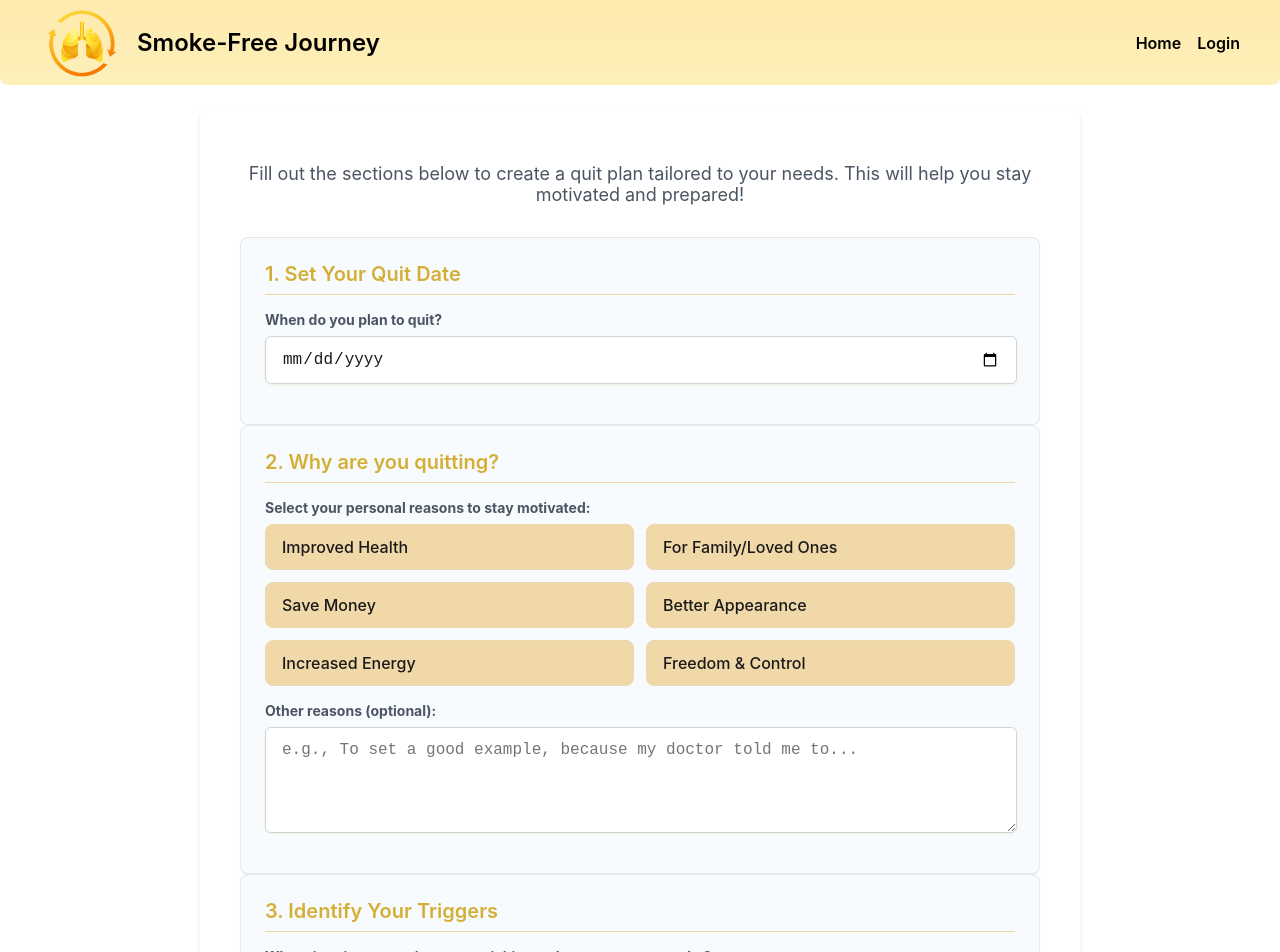
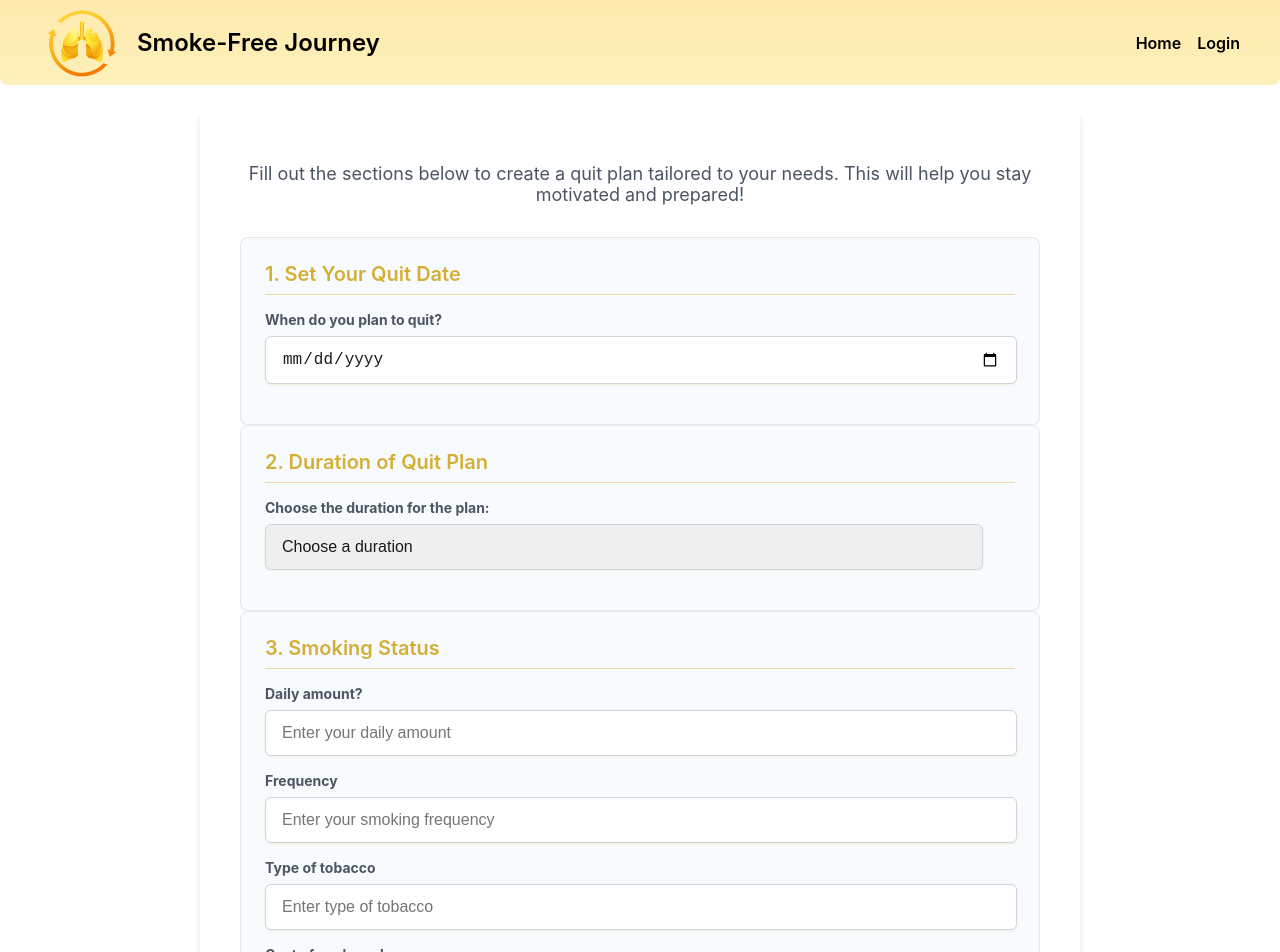
Before and after one commit to TuaaanAnhNguyen/SWP391-SU25-FE, an Angular app in the folder smoking-cessation/: page /quit-plan in a window 1280 px wide. Shown: the top 952 px of the page. Built offline with nearby package versions, Linux system fonts and the light colour scheme.

Commit message:
update quit=plan

```diff
--- a/smoking-cessation/src/app/quit-plan/quit-plan.css
+++ b/smoking-cessation/src/app/quit-plan/quit-plan.css
@@ -227,3 +227,9 @@
 .text-link:hover {
     color: #a98a2a;
 }
+
+.preferred-label {
+  color: #d4af37;
+  font-size: 0.95em;
+  margin-left: 0.5em;
+}
--- a/smoking-cessation/src/app/quit-plan/quit-plan.html
+++ b/smoking-cessation/src/app/quit-plan/quit-plan.html
@@ -17,6 +17,7 @@
             formControlName="quitDate"
             class="form-input"
             required
+            [min]="todayString"
           />
           <div *ngIf="quitDateWarning" style="color: #b91c1c; margin-top: 0.5rem">
             {{ quitDateWarning }}
@@ -24,9 +25,46 @@
         </div>
       </div>
 
+      <!-- Section: Duration of Plan -->
+       <div class="form-section">
+        <h3 class="form-section-title">2. Duration of Quit Plan</h3>
+        <div class="form-group">
+            <label for="duration" class="form-label">Choose the duration for the plan:</label>
+            <select id="duration" formControlName="duration" class="form-input" placeholder="Choose a duration">
+                <option value="" disabled selected>Choose a duration</option>
+                <option value="2">2 weeks</option>
+                <option value="3">3 weeks</option>
+                <option value="4">4 weeks</option>
+                <option value="5">5 weeks</option>
+                <option value="6">6 weeks <span class="preferred-label">(preferred)</span></option>
+            </select>
+        </div>
+       </div>
+
+       <!-- Section: Smoking Status -->
+        <div class="form-section">
+            <h3 class="form-section-title">3. Smoking Status</h3>
+            <div class="form-group">
+                <label for="dailyCigarettes" class="form-label">Daily amount?</label>
+                <input type="number" id="dailyCigarettes" formControlName="dailyCigarettes" class="form-input" min="0" placeholder="Enter your daily amount">
+            </div>
+            <div class="form-group">
+                <label for="frequency" class="form-label">Frequency</label>
+                <input type="text" id="frequency" formControlName="frequency" class="form-input" placeholder="Enter your smoking frequency">
+            </div>
+            <div class="form-group">
+                <label for="cigaretteType" class="form-label">Type of tobacco</label>
+                <input type="text" id="cigaretteType" formControlName="cigaretteType" class="form-input" placeholder="Enter type of tobacco">
+            </div>
+            <div class="form-group">
+                <label for="cigaretteCost" class="form-label">Cost of each pack</label>
+                <input type="number" id="cigaretteCost" formControlName="cigaretteCost" class="form-input" min="0" placeholder="Cost of each pack of tobacco">
+            </div>
+        </div>
+
       <!-- Section: Your Reasons for Quitting -->
       <div class="form-section">
-        <h3 class="form-section-title">2. Why are you quitting?</h3>
+        <h3 class="form-section-title">4. Why are you quitting?</h3>
         <p class="form-label">
           Select your personal reasons to stay motivated:
         </p>
@@ -77,7 +115,7 @@
 
       <!-- Section: Identify Your Triggers -->
       <div class="form-section">
-        <h3 class="form-section-title">3. Identify Your Triggers</h3>
+        <h3 class="form-section-title">5. Identify Your Triggers</h3>
         <p class="form-label">
           What situations, emotions, or activities make you want to smoke?
         </p>
@@ -128,7 +166,7 @@
 
       <!-- Section: Your Quitting Strategies -->
       <div class="form-section">
-        <h3 class="form-section-title">4. How Will You Do It? (Strategies)</h3>
+        <h3 class="form-section-title">6. How Will You Do It? (Strategies)</h3>
         <p class="form-label">
           Which strategies will you use to help you quit and manage cravings?
         </p>
--- a/smoking-cessation/src/app/quit-plan/quit-plan.ts
+++ b/smoking-cessation/src/app/quit-plan/quit-plan.ts
@@ -6,51 +6,116 @@ import { FormBuilder, FormGroup, ReactiveFormsModule } from '@angular/forms';
   selector: 'app-quit-plan',
   imports: [CommonModule, ReactiveFormsModule],
   templateUrl: './quit-plan.html',
-  styleUrl: './quit-plan.css'
+  styleUrl: './quit-plan.css',
 })
 export class QuitPlan {
   quitPlanForm: FormGroup;
   quitDateWarning: string = '';
+  todayString: string;
 
   reasonsList = [
     { id: 'reason-health', value: 'Improved Health', label: 'Improved Health' },
-    { id: 'reason-family', value: 'For Family/Loved Ones', label: 'For Family/Loved Ones' },
+    {
+      id: 'reason-family',
+      value: 'For Family/Loved Ones',
+      label: 'For Family/Loved Ones',
+    },
     { id: 'reason-money', value: 'Save Money', label: 'Save Money' },
-    { id: 'reason-appearance', value: 'Better Appearance', label: 'Better Appearance' },
-    { id: 'reason-energy', value: 'Increased Energy', label: 'Increased Energy' },
-    { id: 'reason-freedom', value: 'Freedom/Control', label: 'Freedom & Control' }
+    {
+      id: 'reason-appearance',
+      value: 'Better Appearance',
+      label: 'Better Appearance',
+    },
+    {
+      id: 'reason-energy',
+      value: 'Increased Energy',
+      label: 'Increased Energy',
+    },
+    {
+      id: 'reason-freedom',
+      value: 'Freedom/Control',
+      label: 'Freedom & Control',
+    },
   ];
 
   triggersList = [
     { id: 'trigger-stress', value: 'Stress', label: 'Stress' },
     { id: 'trigger-meals', value: 'After Meals', label: 'After Meals' },
-    { id: 'trigger-coffee-alcohol', value: 'With Coffee/Alcohol', label: 'With Coffee/Alcohol' },
+    {
+      id: 'trigger-coffee-alcohol',
+      value: 'With Coffee/Alcohol',
+      label: 'With Coffee/Alcohol',
+    },
     { id: 'trigger-boredom', value: 'Boredom', label: 'Boredom' },
-    { id: 'trigger-social', value: 'Social Situations (seeing others smoke)', label: 'Social Situations (seeing others smoke)' },
+    {
+      id: 'trigger-social',
+      value: 'Social Situations (seeing others smoke)',
+      label: 'Social Situations (seeing others smoke)',
+    },
     { id: 'trigger-driving', value: 'Driving', label: 'Driving' },
-    { id: 'trigger-morning', value: 'First Thing in the Morning', label: 'First Thing in the Morning' }
+    {
+      id: 'trigger-morning',
+      value: 'First Thing in the Morning',
+      label: 'First Thing in the Morning',
+    },
   ];
 
   strategiesList = [
     { id: 'strategy-avoid', value: 'Avoid Triggers', label: 'Avoid Triggers' },
-    { id: 'strategy-support', value: 'Join a Support Group/Community', label: 'Join a Support Group/Community' },
-    { id: 'strategy-distraction', value: 'Distract Myself', label: 'Distract myself (hobby, walk)' },
-    { id: 'strategy-hydration', value: 'Hydration', label: 'Drink water/healthy drinks' },
-    { id: 'strategy-meditation', value: 'Mindfulness/Meditation', label: 'Practice mindfulness/meditation' },
-    { id: 'strategy-exercise', value: 'Exercise Regularly', label: 'Exercise regularly' },
+    {
+      id: 'strategy-support',
+      value: 'Join a Support Group/Community',
+      label: 'Join a Support Group/Community',
+    },
+    {
+      id: 'strategy-distraction',
+      value: 'Distract Myself',
+      label: 'Distract myself (hobby, walk)',
+    },
+    {
+      id: 'strategy-hydration',
+      value: 'Hydration',
+      label: 'Drink water/healthy drinks',
+    },
+    {
+      id: 'strategy-meditation',
+      value: 'Mindfulness/Meditation',
+      label: 'Practice mindfulness/meditation',
+    },
+    {
+      id: 'strategy-exercise',
+      value: 'Exercise Regularly',
+      label: 'Exercise regularly',
+    },
     { id: 'strategy-reward', value: 'Plan Rewards', label: 'Plan Rewards' },
-    { id: 'strategy-coach', value: 'Connect with a Coach', label: 'Connect with a Coach (VIP Only)' }
+    {
+      id: 'strategy-coach',
+      value: 'Connect with a Coach',
+      label: 'Connect with a Coach (VIP Only)',
+    },
   ];
 
-  constructor(private fb: FormBuilder){
+  constructor(private fb: FormBuilder) {
     this.quitPlanForm = this.fb.group({
       quitDate: [''],
+      duration: [''],
+      dailyCigarettes: [''],
+      frequency: [''],
+      cigaretteType: [''],
+      cigaretteCost: [''],
       otherReasons: [''],
       otherTriggers: [''],
       otherStrategies: [''],
       reasons: [[]],
       triggers: [[]],
-      strategies: [[]]
+      strategies: [[]],
+    });
+
+    const today = new Date();
+    this.todayString = today.toISOString().split('T')[0];
+
+    this.quitPlanForm.get('quitDate')?.valueChanges.subscribe(() => {
+      this.validateQuitDate();
     });
   }
 
@@ -71,9 +136,12 @@ export class QuitPlan {
       return false;
     }
 
-  const diffDays = Math.ceil((quitDate.getTime() - today.getTime()) / (1000 * 60 * 60 * 24));
-  if(diffDays > 7) {
-    this.quitDateWarning = 'We recommend choosing a start date as close as possible (within 7 days).'
+    const diffDays = Math.ceil(
+      (quitDate.getTime() - today.getTime()) / (1000 * 60 * 60 * 24)
+    );
+    if (diffDays > 7) {
+      this.quitDateWarning =
+        'We recommend choosing a start date as close as possible (within 7 days).';
       return true;
     }
 
@@ -84,7 +152,7 @@ export class QuitPlan {
   toggleCheckBox(field: 'reasons' | 'triggers' | 'strategies', value: string) {
     const arr = this.quitPlanForm.value[field] as string[];
     if (arr.includes(value)) {
-      this.quitPlanForm.patchValue({ [field]: arr.filter(v => v !== value )});
+      this.quitPlanForm.patchValue({ [field]: arr.filter((v) => v !== value) });
     } else {
       this.quitPlanForm.patchValue({ [field]: [...arr, value] });
     }
@@ -97,6 +165,6 @@ export class QuitPlan {
 
     const planData = this.quitPlanForm.value;
     console.log('Your Personalized Quit Plan Data: ', planData);
-    alert('Testing! Your personalized quit plan has been saved!')
+    alert('Testing! Your personalized quit plan has been saved!');
   }
 }
```
Lines whose indentation alone changed are shown as unchanged.
